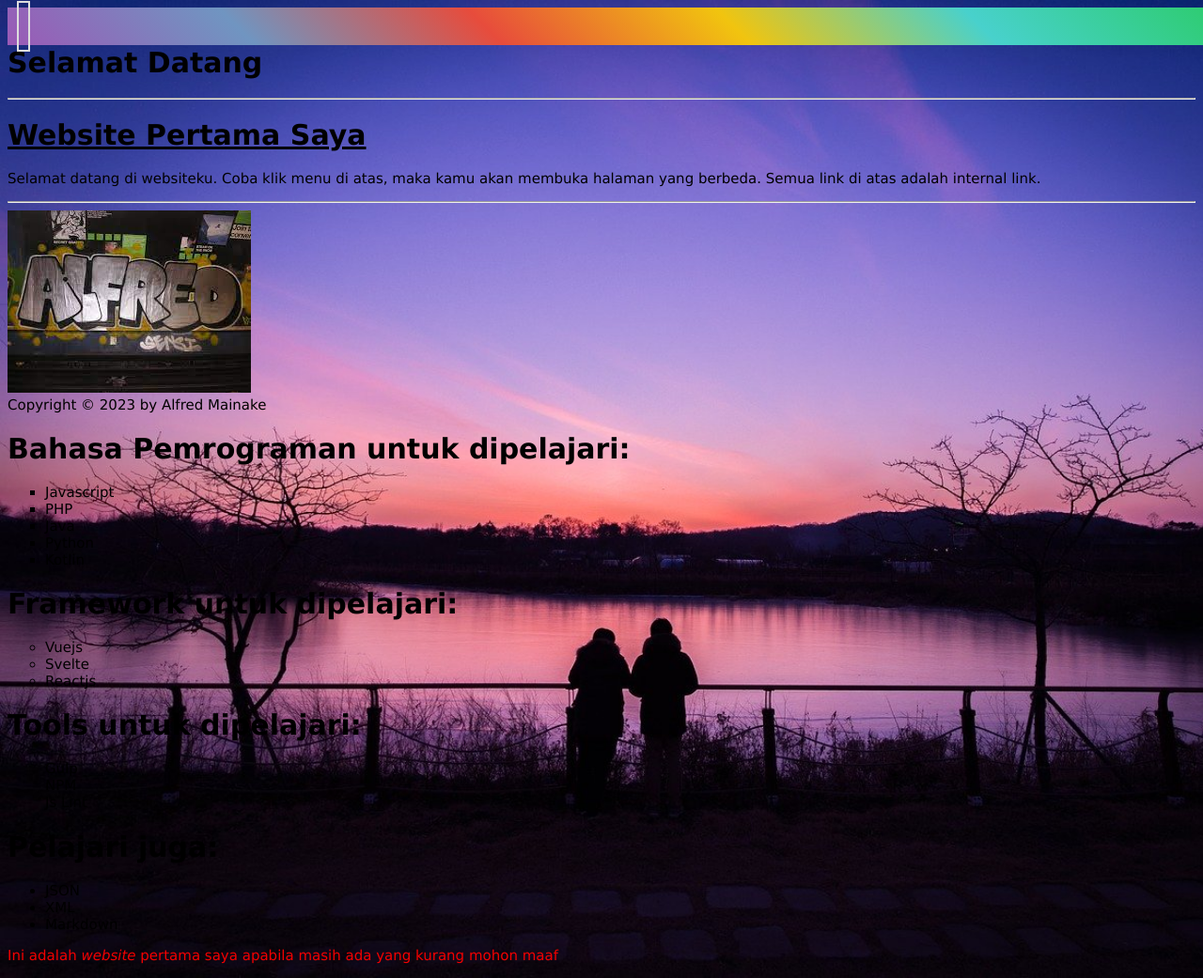
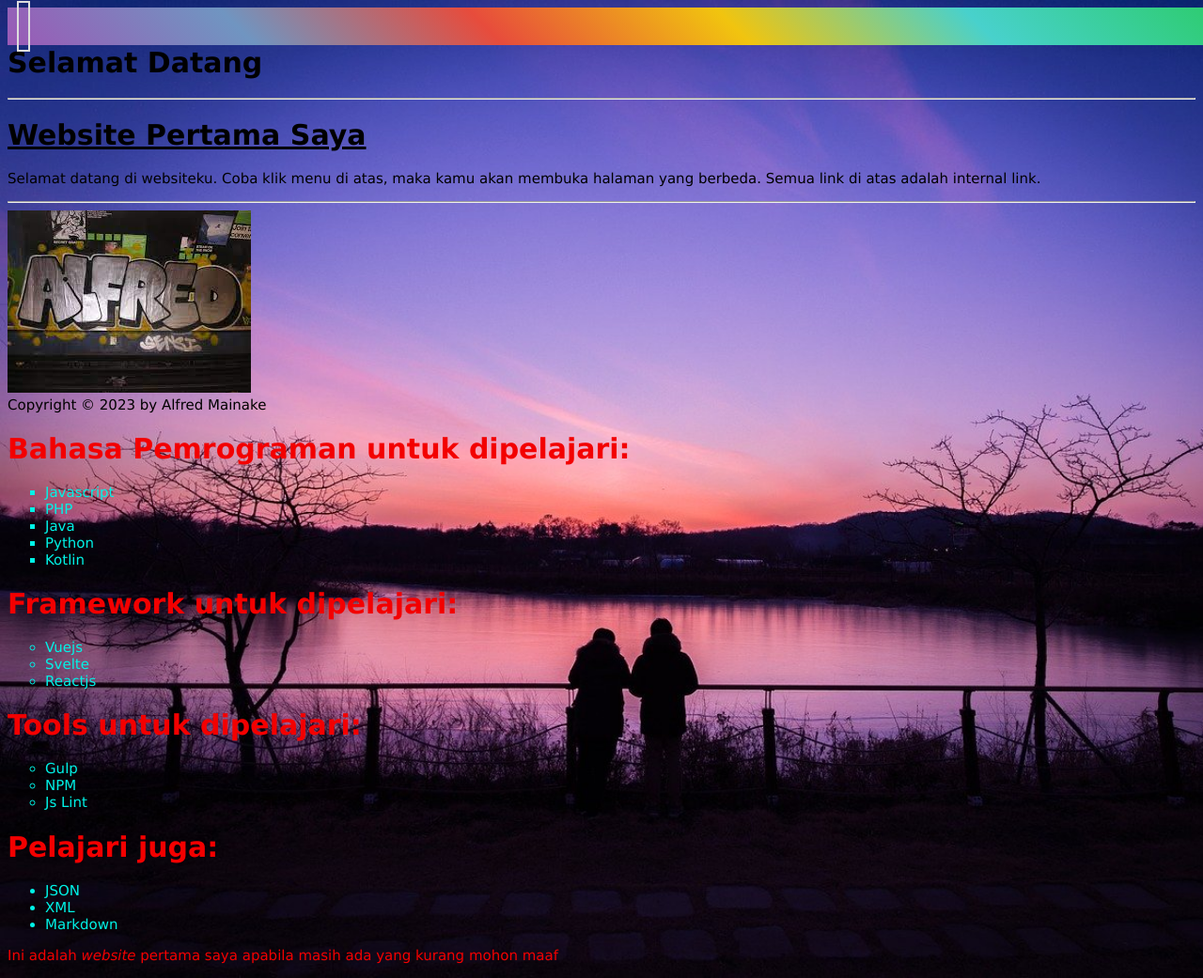
Before and after one commit to Alfred440/Html, a plain HTML site: page index.html in a window 1280 px wide. Shown: the whole page at 94% size. Drawn offline with Linux system fonts and the light colour scheme.

Commit message:
Update index.html

```diff
--- a/index.html
+++ b/index.html
@@ -1,3 +1,4 @@
+
 <!DOCTYPE html>
 <html>
     <head>
@@ -50,28 +51,28 @@
         <hr>
         <a href="#"><img src="Alfred.jpg" /></a>
         <div>Copyright &copy; 2023 by Alfred Mainake</div>
-        <h1>Bahasa Pemrograman untuk dipelajari:</h1>
-        <ul type="square">
+        <h1 style="color: rgb(243, 0, 0);">Bahasa Pemrograman untuk dipelajari:</h1>
+        <ul style="color: rgb(0, 243, 231);" type="square">
             <li>Javascript</li>
             <li>PHP</li>
             <li>Java</li>
             <li>Python</li>
             <li>Kotlin</li>
         </ul>
-        <h1>Framework untuk dipelajari:</h1>
-        <ul type="circle">
+        <h1 style="color: rgb(243, 0, 0);">Framework untuk dipelajari:</h1>
+        <ul style="color: rgb(0, 243, 231);" type="circle">
             <li>Vuejs</li>
             <li>Svelte</li>
             <li>Reactjs</li>
         </ul>
-        <h1>Tools untuk dipelajari:</h1>
-        <ul type="none">
+        <h1 style="color: rgb(243, 0, 0);">Tools untuk dipelajari:</h1>
+        <ul style="color: rgb(0, 243, 231);" type="circle">
             <li>Gulp</li>
             <li>NPM</li>
             <li>Js Lint</li>
         </ul>
-        <h1>Pelajari juga:</h1>
-        <ul type="disc">
+        <h1 style="color: rgb(243, 0, 0);">Pelajari juga:</h1>
+        <ul style="color: rgb(0, 243, 231);" type="disc">
             <li>JSON</li>
             <li>XML</li>
             <li>Markdown</li>
```
